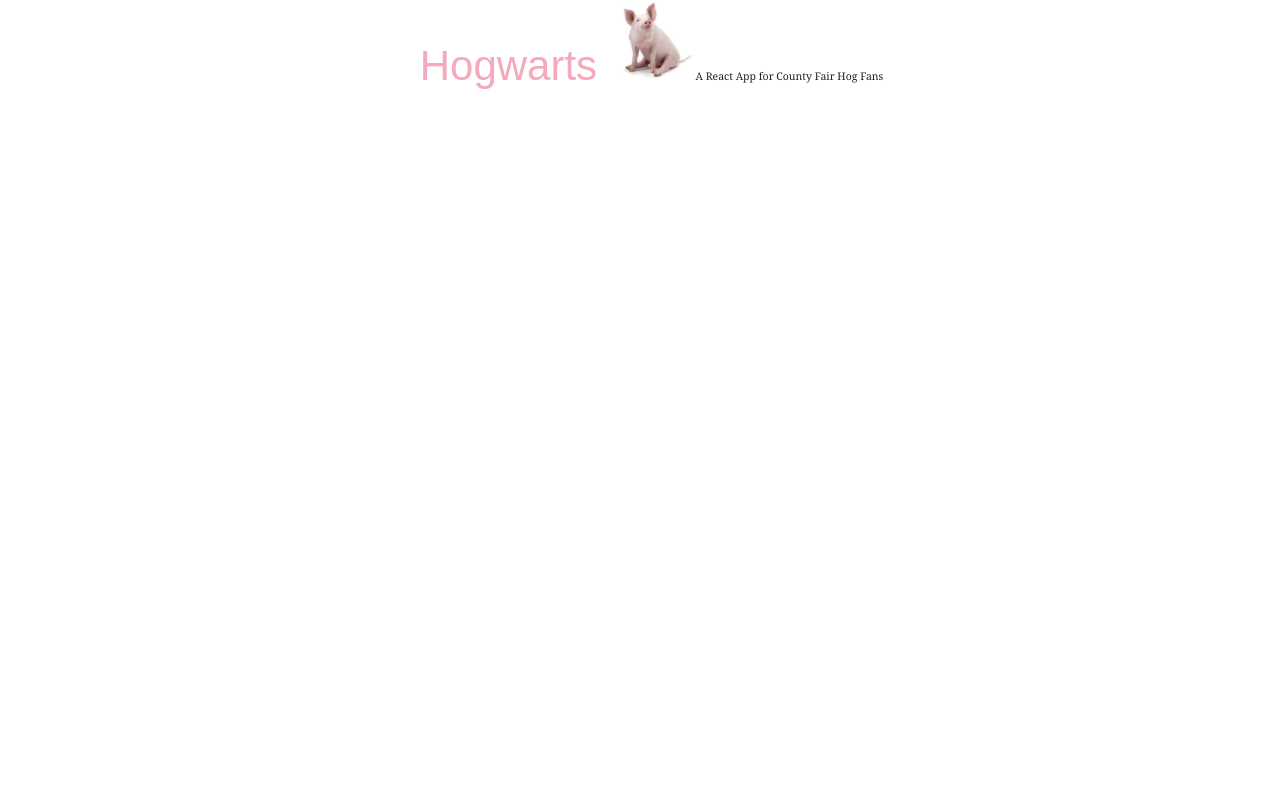
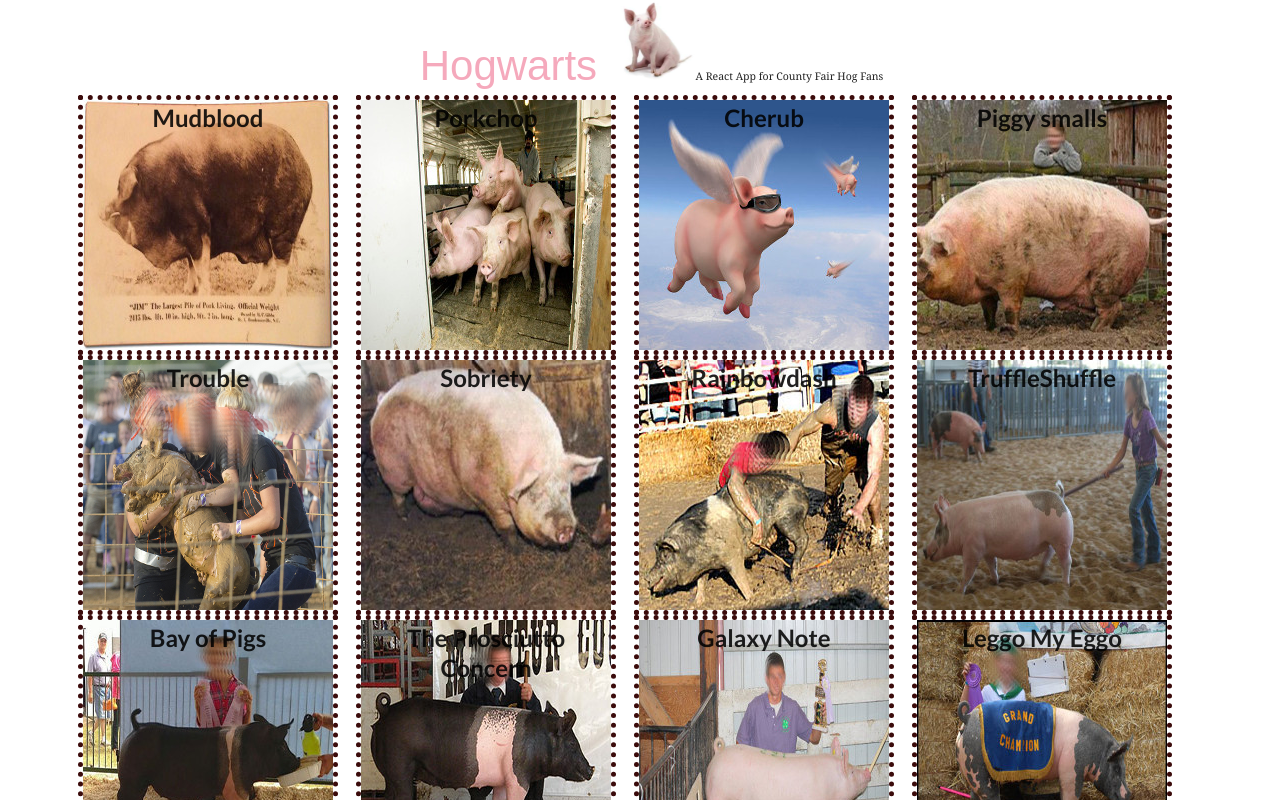
Before and after one commit to PianoFF/HogWarts, a React (Create React App) app: page / in a window 1280 px wide. Shown: the top 800 px of the page. Built offline with nearby package versions, Linux system fonts and the light colour scheme; data requests are answered from the project's data file.

Commit message:
hoginfo toggle

```diff
--- a/src/App.css
+++ b/src/App.css
@@ -72,6 +72,9 @@
   margin: auto;
 }
 
+.hidden{
+  display: none;
+}
 
 .pigTile {
   display: inline;
--- a/src/App.js
+++ b/src/App.js
@@ -1,19 +1,29 @@
 import React, { Component } from "react";
 import "./App.css";
 import Nav from "./components/Nav";
-import HogBrowser from '.components/HogBrowser';
+import HogBrowser from './components/HogBrowser';
 
 class App extends Component {
   state ={
-    hogs:[]
+    hogs:[],
   }
+
 
   render() {
     return (
       <div className="App">
         <Nav />
+        <HogBrowser piggies={this.state.hogs}/>
       </div>
     );
+  }
+
+  componentDidMount(){
+    fetch('http://localhost:3000/hogs')
+    .then(resp => resp.json())
+    .then(data =>{
+      this.setState({ hogs: data});
+    })
   }
 }
 
--- a/src/components/Hog.js
+++ b/src/components/Hog.js
@@ -1,9 +1,18 @@
 import React from 'react';
 
-const Hog = props => {
-    return (
-
-    )
+class Hog extends React.Component{
+    render(){
+        const {piglet, mugshots, showHog} = this.props;
+        return(
+            <div
+            className='minPigTile ui eight wide column pigTile'
+            style={{backgroundImage:`url(${mugshots[piglet.name]})`}}
+            onClick={() => showHog(piglet)}
+            >
+                <h2> {piglet.name} </h2>
+            </div>
+        )
+    }
 }
 
 export default Hog;
--- a/src/components/HogBrowser.js
+++ b/src/components/HogBrowser.js
@@ -1,8 +1,84 @@
 import React from 'react';
+import Hog from './Hog';
+import HogInfo from './HogInfo';
+import augustus_gloop from '../hog-imgs/augustus_gloop.jpg';
+import bay_of_pigs from '../hog-imgs/bay_of_pigs.jpg';
+import cherub from '../hog-imgs/cherub.jpg';
+import galaxy_note from '../hog-imgs/galaxy_note.jpg';
+import leggo_my_eggo from '../hog-imgs/leggo_my_eggo.jpg';
+import mudblood from '../hog-imgs/mudblood.jpg';
+import piggy_smalls from '../hog-imgs/piggy_smalls.jpg';
+import porkchop from '../hog-imgs/porkchop.jpg';
+import rainbowdash from '../hog-imgs/rainbowdash.jpg';
+import sobriety from '../hog-imgs/sobriety.jpg';
+import the_prosciutto_concern from '../hog-imgs/the_prosciutto_concern.jpg';
+import trouble from '../hog-imgs/trouble.jpg';
+import truffleshuffle from '../hog-imgs/truffleshuffle.jpg';
+
+
+
+const mugshots = {
+    "Mudblood": mudblood,
+    "Porkchop": porkchop,
+    "Cherub": cherub,
+    "Piggy smalls": piggy_smalls,
+    "Trouble": trouble,
+    "Sobriety": sobriety,
+    "Rainbowdash": rainbowdash,
+    "TruffleShuffle": truffleshuffle,
+    "Bay of Pigs": bay_of_pigs,
+    "The Prosciutto Concern": the_prosciutto_concern,
+    "Galaxy Note": galaxy_note,
+    "Leggo My Eggo": leggo_my_eggo,
+    "Augustus Gloop": augustus_gloop
+  }
 
 class HogBrowser extends React.Component {
+    state = {
+        selectedDisplay: {
+            "Mudblood": 'hog',
+            "Porkchop": 'hog',
+            "Cherub": 'hog',
+            "Piggy smalls": 'hog',
+            "Trouble": 'hog',
+            "Sobriety": 'hog',
+            "Rainbowdash": 'hog',
+            "TruffleShuffle": 'hog',
+            "Bay of Pigs": 'hog',
+            "The Prosciutto Concern": 'hog',
+            "Galaxy Note": 'hog',
+            "Leggo My Eggo": 'hog',
+            "Augustus Gloop": 'hog'
+        }
+    }
+
+    showHogInfo = (piglet) => {
+        this.state.selectedDisplay[piglet.name] = this.state.selectedDisplay[piglet.name] === 'hog' ? 'hogInfo' : 'hog'
+        this.setState({});
+        console.log(piglet)
+    }
+
     render(){
-        return
+        const hogDisplay = (piglet) => {
+            return(
+                <div>
+                    {this.state.selectedDisplay[piglet.name] === 'hog' &&
+                    <Hog piglet={piglet} mugshots={mugshots} showHog={this.showHogInfo}/>}
+
+                    {this.state.selectedDisplay[piglet.name] === 'hogInfo' &&
+                    <HogInfo piglet={piglet} mugshots={mugshots} showHog={this.showHogInfo}/>}
+                </div>
+            )
+        }
+        const {piggies} = this.props
+
+        return(
+            <div className="ui grid container">
+                {piggies.map(piglet =>
+                    hogDisplay(piglet)
+                )}
+            </div>
+        )
     }
 }
 
--- /dev/null
+++ b/src/components/HogInfo.js
@@ -0,0 +1,22 @@
+import React from 'react'
+
+const HogInfo = props => {
+    const {piglet, mugshots, showHog} = props;
+    return(
+        <div
+        className='minPigTile ui eight wide column pigTile'
+        style={{backgroundImage:`url(${mugshots[piglet.name]})`}}
+        onClick={()=>showHog(piglet)}
+        >
+            <h2> {piglet.name} </h2>
+            <p id='piggie-info'>
+                {piglet.name}'s speciatly is: {piglet.specialty}. <br></br>
+                {piglet.greased === true ? `${piglet.name} is greased.` : `${piglet.name} is not greased`}.<br></br>
+                {piglet.name} currently weighs {piglet.weight}kg.<br></br>
+                Highest medal achieved is {piglet['highest medal achieved']}.
+            </p>
+        </div>
+    )
+}
+
+export default HogInfo
```
